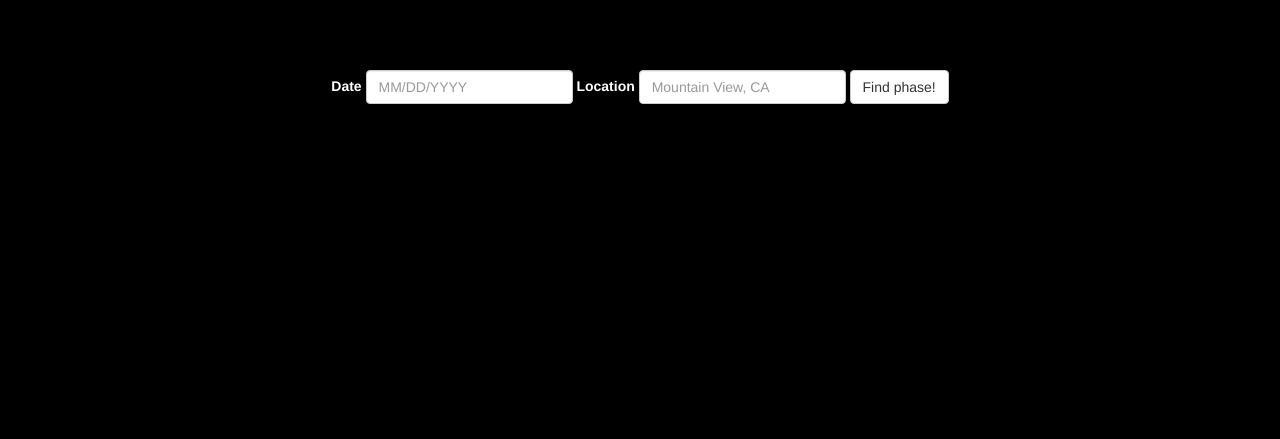
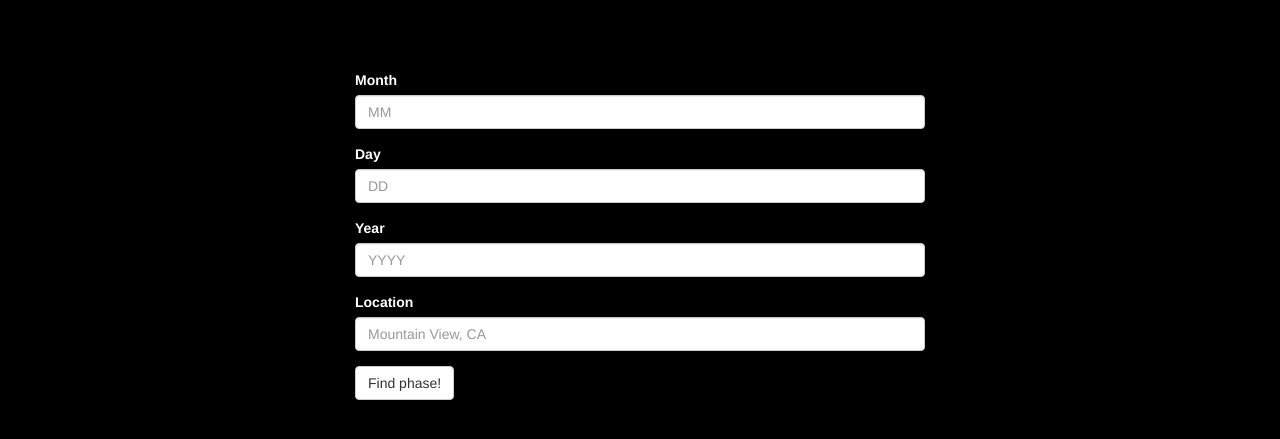
Before and after one commit to AtharvaLarva/Phases, a plain HTML site: page date-entry.html in a window 1280 px wide. Shown: the part 155-594 px from the top of the page. Drawn offline with nearby package versions, Linux system fonts and the light colour scheme.

Commit message:
updated and centered form

```diff
--- a/date-entry.html
+++ b/date-entry.html
@@ -17,6 +17,13 @@
       .jumbotron{
         background-color:inherit;
       }
+
+      .center{
+        width:50%;
+        margin:auto;
+      }
+
+
 
     </style>
 
@@ -48,17 +55,28 @@
     <h1> Welcome to phases!</h1>
   </div>
 
-  <form class="form-inline text-center">
+    <div class="container">
+      <form class="center">
         <div class="form-group">
-      <label for="Date">Date</label>
-      <input type="text" class="form-control" id="date" placeholder="MM/DD/YYYY">
+          <label for="Month">Month</label>
+          <input type="text" class="form-control" id="month" placeholder="MM">
+        </div>
+        <div class="form-group">
+          <label for="Day">Day</label>
+          <input type="text" class="form-control" id="day" placeholder="DD">
+        </div>
+        <div class="form-group">
+          <label for="Month">Year</label>
+          <input type="text" class="form-control" id="year" placeholder="YYYY">
         </div>
         <div class="form-group">
           <label for="Location">Location</label>
           <input type="text" class="form-control" id="location" placeholder="Mountain View, CA">
         </div>
-    <button type="phase" class="btn btn-default">Find phase!</button>
+        <button type="button"  class="btn btn-default text-center">Find phase!</button>
       </form>
+    </div>
+
 
 
 
```
Lines whose indentation alone changed are shown as unchanged.
